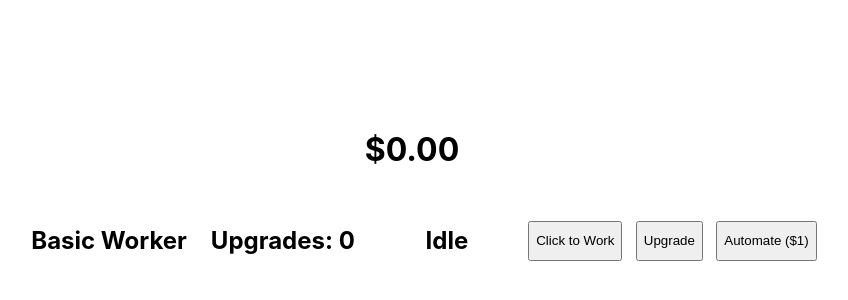
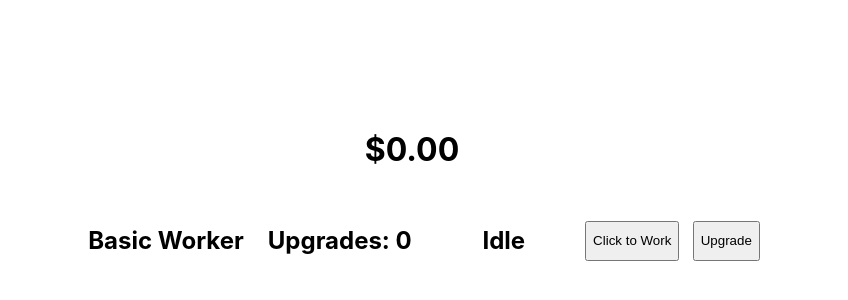
Before and after one commit to ryand67/adcap-clone, a Next.js app: page / in a window 1280 px wide. Shown: the part 200-500 px from the top of the page, without its empty margins (228-1076 px from the left). Built offline with nearby package versions, Linux system fonts and the light colour scheme.

Commit message:
remove automate till fix

```diff
--- a/components/Worker/worker.js
+++ b/components/Worker/worker.js
@@ -67,7 +67,7 @@ const Worker = ({ updateScore, currentScore, name, unlocked, automatedProp, auto
             {unlocked ? (automated ? <h2>Automated</h2> : (workStatus ? <button>Click to Work</button> : <button onClick={work}>Click to Work</button>)) : <button onClick={buyWorker}>Purchase Worker</button>}
             {/* Upgrade button */}
             <button onClick={upgradeWorker}>Upgrade</button>
-            {automated ? <></> : <button onClick={automatePurchase}>Automate (${automatePrice})</button>}
+            {/* {automated ? <></> : <button onClick={automatePurchase}>Automate (${automatePrice})</button>} */}
         </div>
     )
 }
```
